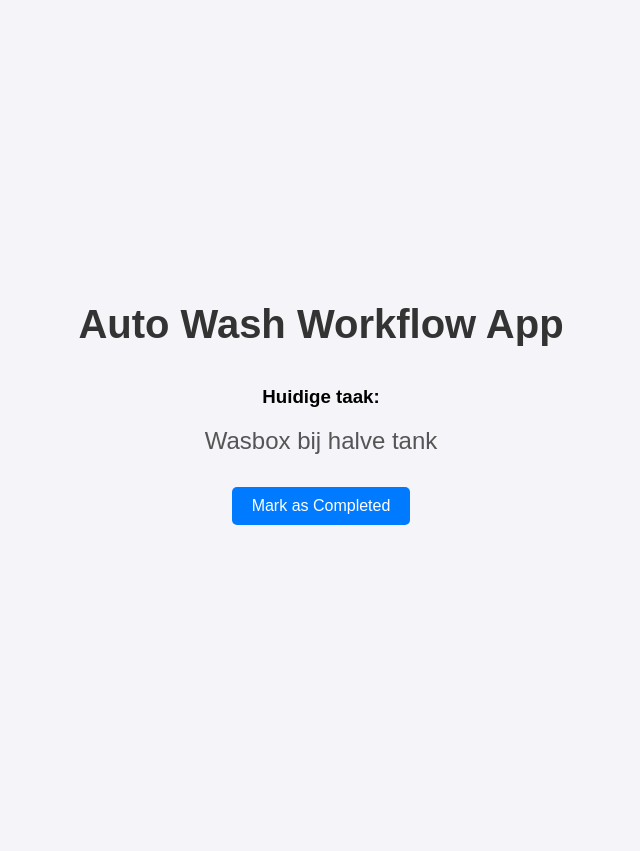
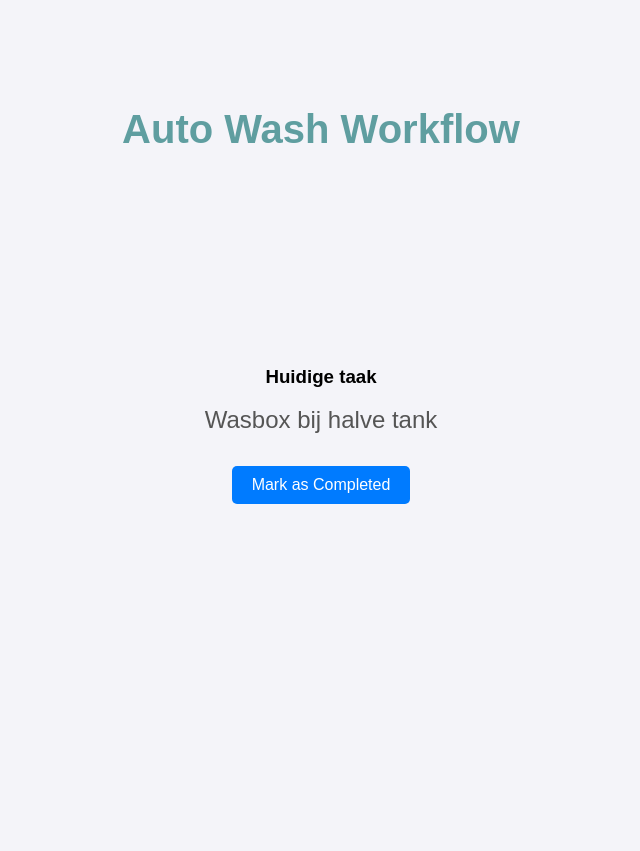
Before and after one commit to Blightningpower/Carwashing_App, a Flask app: page / in a window 1280 px wide. Shown: the whole page, without its empty margins (319-959 px from the left). Before the commit the page ends 525 px from the top, so only its background shows below. Run offline with Flask 3, Linux system fonts and the light colour scheme.

Commit message:
Updated Title style, Added favicon

```diff
--- a/app.py
+++ b/app.py
@@ -7,6 +7,7 @@ app = Flask(__name__)
 tasks = [
     "Wasbox bij halve tank",
     "CarPro bij lege tank",
+    "Wasbox bij halve tank",
     "Washin7 bij lege tank"
 ]
 current_task_index = 0
--- a/static/style.css
+++ b/static/style.css
@@ -3,7 +3,7 @@ body {
     font-family: Arial, sans-serif;
     background-color: #f4f4f9;
     margin: 0;
-    padding: 0;
+    padding: 2%;
     display: flex;
     flex-direction: column;
     align-items: center;
@@ -13,9 +13,10 @@ body {
 
 /* Kopstijl */
 h1 {
-    color: #333;
+    color: cadetblue;
     font-size: 2.5rem;
-    margin-bottom: 20px;
+    position: absolute;
+    top: 10vh;
 }
 
 /* Paragraafstijl */
@@ -62,7 +63,7 @@ select {
 /* Responsieve opmaak */
 @media (max-width: 600px) {
     h1 {
-        font-size: 2rem;
+        font-size: 1.6rem;
     }
 
     p {
--- a/templates/index.html
+++ b/templates/index.html
@@ -3,14 +3,21 @@
 <head>
     <meta charset="UTF-8">
     <meta name="viewport" content="width=device-width, initial-scale=1.0">
-    <title>Auto Wash Workflow App</title>
+    <title>Auto Wash Workflow</title>
 
+    <!-- Favicon links -->
+    <link rel="icon" href="{{ url_for('static', filename='favicon_io/favicon.ico') }}" type="image/x-icon">
+    <link rel="apple-touch-icon" sizes="180x180" href="{{ url_for('static', filename='favicon_io/apple-touch-icon.png') }}">
+    <link rel="icon" type="image/png" sizes="192x192" href="{{ url_for('static', filename='favicon_io/android-chrome-192x192.png') }}">
+    <link rel="icon" type="image/png" sizes="512x512" href="{{ url_for('static', filename='favicon_io/android-chrome-512x512.png') }}">
+    <meta name="msapplication-TileImage" content="{{ url_for('static', filename='favicon_io/mstile-150x150.png') }}">
+
+    <!-- CSS -->
     <link rel="stylesheet" href="{{ url_for('static', filename='style.css') }}">
-
 </head>
 <body>
-    <h1>Auto Wash Workflow App</h1>
-    <h3>Huidige taak:</h3>
+    <h1>Auto Wash Workflow</h1>
+    <h3>Huidige taak</h3>
     <p>{{ task }}</p>
     <form action="{{ url_for('complete_task') }}" method="POST">
         <button type="submit">Mark as Completed</button>
```
Also changed, not shown: static/favicon_io/android-chrome-192x192.png (added), static/favicon_io/android-chrome-512x512.png (added), static/favicon_io/apple-touch-icon.png (added), static/favicon_io/favicon-16x16.png (added), static/favicon_io/favicon-32x32.png (added), static/favicon_io/favicon.ico (added), static/favicon_io/site.webmanifest (added).
